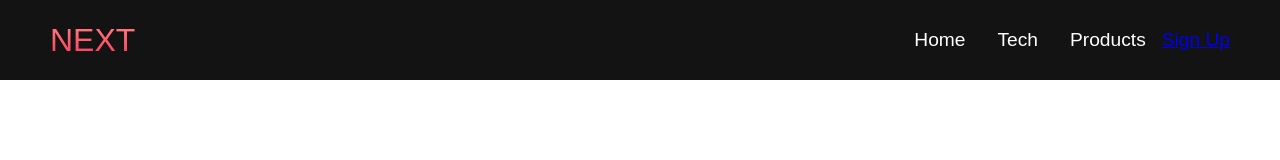
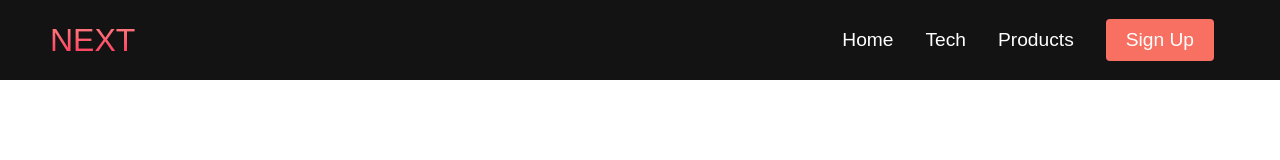
Before and after one commit to Alec-Gardiner25/Website, a plain HTML site: page index.html in a window 1280 px wide. Drawn offline with Linux system fonts and the light colour scheme.

Commit message:
Added Stuff for the button on the website

```diff
--- a/index.html
+++ b/index.html
@@ -27,7 +27,7 @@
                     </a>
                 </li>
                 <li class="navbar__item">
-                    <a href="/Prodict.html" class="navbar__links">
+                    <a href="/Product.html" class="navbar__links">
                         Products
                     </a>
                 </li>
--- a/styles.css
+++ b/styles.css
@@ -43,22 +43,22 @@
     font-size: 2rem;
 }
 
-.fa-gem{
+.fa-gem {
     margin-right: 0.5rem;
 }
 
-.navbar__menu{
+.navbar__menu {
     display: flex;
     align-items: center;
     list-style: none;
     text-align: center;
 }
 
-.navbar__item{
+.navbar__item {
     height: 80px;
 }
 
-.navbar__links{
+.navbar__links {
     color: #ffff;
     display: flex;
     align-items: center;
@@ -67,3 +67,31 @@
     padding: 0 1rem;
     height: 100%;
 }
+
+.navbar__btn {
+    display: flex;
+    justify-content: center;
+    align-items: center;
+    padding: 0 1rem;
+    width: 100%;
+}
+
+.button {
+    display: flex;
+    justify-content: center;
+    align-items: center;
+    text-decoration: none;
+    padding: 10px 20px;
+    height: 100%;
+    width: 100%;
+    border: none;
+    outline: none;
+    border-radius: 4px;
+    background: #f77062;
+    color: #fff;
+}
+
+.button:hover {
+    background: #4837ff;
+    transition: all 0.4s ease;
+}
```
